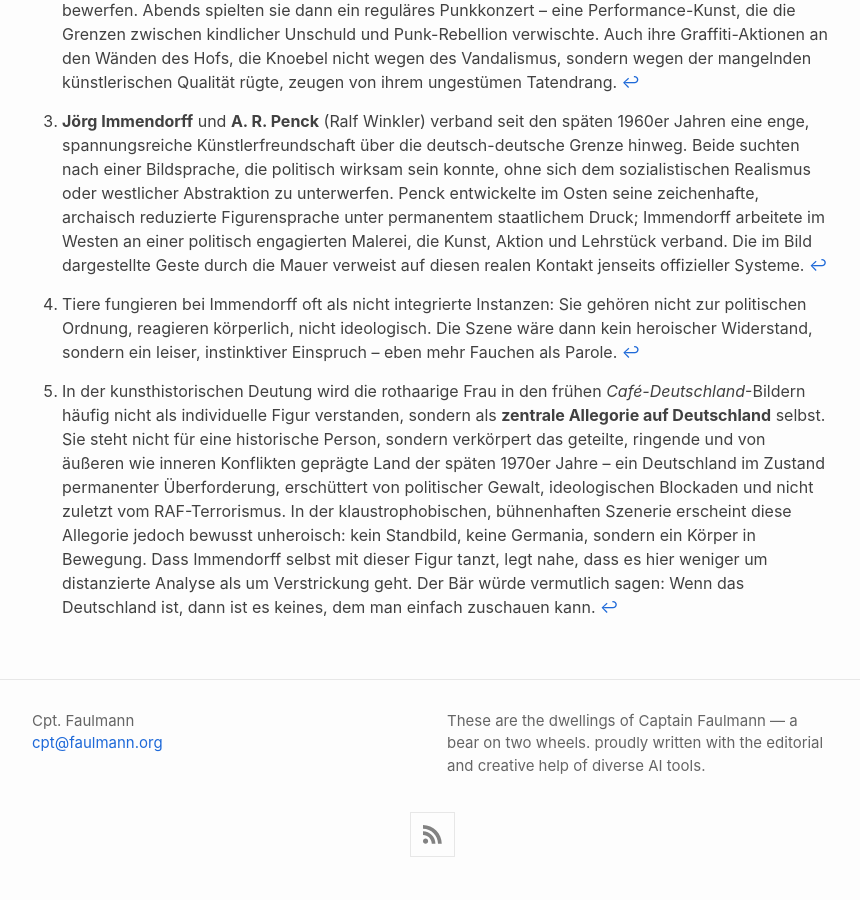
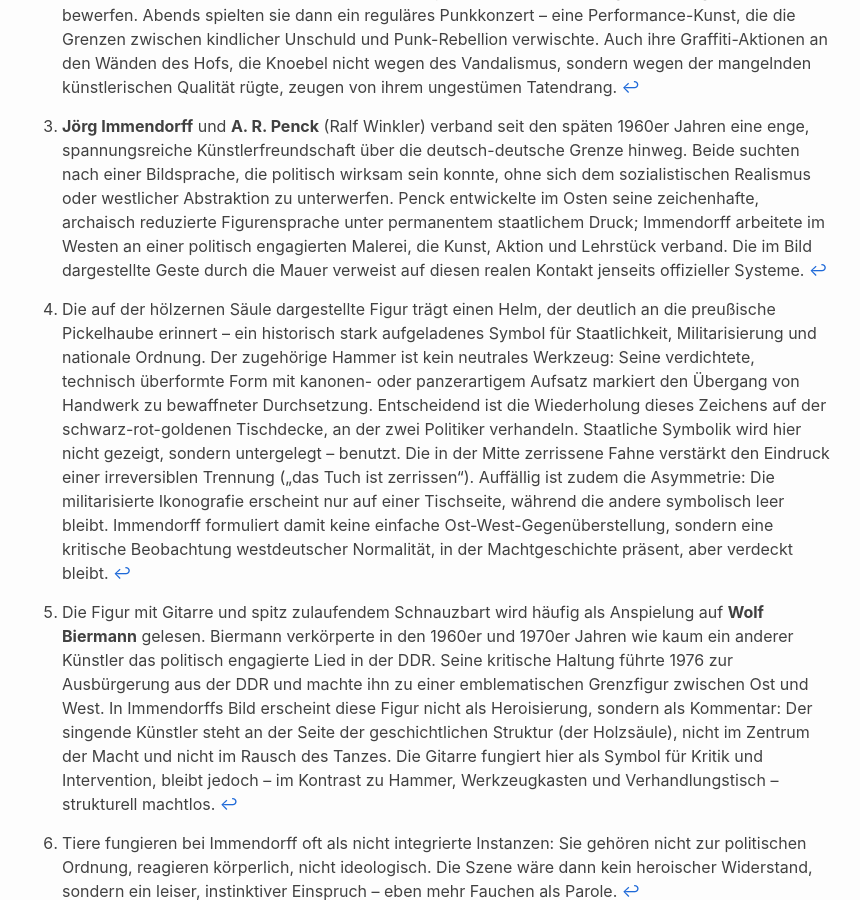
Before and after one commit to cgars/faulmann, a Jekyll site: the page built from _posts/2025-12-12-cafee.md, in a window 1280 px wide and 900 px high, scrolled down 12026 px. Shown: the whole window, without its empty margins (208-1068 px from the left). Built offline with Jekyll 4.4.1, drawn with Linux system fonts in a browser that asks for light colours.

Commit message:
Some footnotes

```diff
--- a/_posts/2025-12-12-cafee.md
+++ b/_posts/2025-12-12-cafee.md
@@ -265,7 +265,7 @@
 
 Faulmann bemerkte, dass die militarisierte Symbolik nur auf einer Seite des Tisches lag. Die andere blieb auffällig leer. Kein Gegensymbol. Kein Gegenmythos. Nur Fläche.
 
-Vielleicht, dachte er, war das keine Darstellung von Gleichgewicht, sondern von Asymmetrie. Nicht zwei Seiten, die sich spiegeln – sondern eine, die ihre Geschichte mitbringt, und eine, der sie fehlt.
+Vielleicht, dachte er, war das keine Darstellung von Gleichgewicht, sondern von Asymmetrie. Nicht zwei Seiten, die sich spiegeln – sondern eine, die ihre Geschichte mitbringt, und eine, der sie fehlt.[^j]
 
 Faulmann ließ den Blick an der hölzernen Säule entlangwandern.
 Rechts davon, fast eingeklemmt in das geschnitzte Gefüge, stand eine weitere Figur. Eine Gitarre in der hand der Hand. Ein schmaler, spitz zulaufender Schnauzbart. Die Haltung leicht nach vorn geneigt, als sei sie gerade im Begriff zu singen – oder es lieber gleich wieder zu lassen.
@@ -278,7 +278,7 @@
 
 Vielleicht, dachte er, war das kein Trostbild.
 Eher eine Erinnerung daran, dass Kritik zwar hörbar sein kann –
-aber nicht automatisch tragend wird.
+aber nicht automatisch tragend wird.[^k]
 
 Und oben, im Gebälk der Bonner Republik, an einer Art Stammtisch, eine **erhobene Hand**. Ein Gruß, der keiner mehr sein dürfte – und doch da war. Nicht als Zentrum des Bildes, sondern als Hintergrundrauschen. Nicht der offene Schrecken. Sondern das Mitlaufen. In dieser Konstellation verdichten sich Verdrängung und das Wiederaufleben dunkler deutscher Geschichte und Ideologie: Der Hitlergruß erscheint nicht als isolierte Provokation, sondern als Teil einer unheimlichen, latenten Gewalt, die den Raum durchzieht – und doch spürbar bleibt. Man könnte sagen: Auch das gehört zum Raum, selbst wenn man so tut, als säße es nicht mit am politischen Tisch. Und dann ist da oben ein kleines, katzenhaftes Wesen, das den Alt-Nazi anfaucht – ein tapferes Tier, das etwas entgegensetzt, das man nicht erziehen kann [^h].
 
@@ -408,3 +408,8 @@
 [^h]: Tiere fungieren bei Immendorff oft als nicht integrierte Instanzen: Sie gehören nicht zur politischen Ordnung, reagieren körperlich, nicht ideologisch. Die Szene wäre dann kein heroischer Widerstand, sondern ein leiser, instinktiver Einspruch – eben mehr Fauchen als Parole.
 
 [^i]: Carmen Knoebel beschrieb die frühen Punks später als sehr liebe Leute. Manche tranken nicht einmal Alkohol. Es gab eine Grundfröhlichkeit, eine Lust am Versuch. Die Gewalt, sagte sie später, kam erst mit der zweiten Welle. Mit denen, die das aggressive Bild missverstanden. Mit den Vorstadtprolls, die nur die Oberfläche kopierten. ZK, die Vorgängerband von Die Toten Hosen, repräsentierte den hedonistischen, chaotischen Flügel des Punk. Ihr Sänger, Campino (Andreas Frege), wird von Carmen Knoebel schon damals als herausragende „Persönlichkeit“ beschrieben: „frech, aber charmant“ und überraschend wohlerzogen. ZK stand für den Spaßfaktor. Während andere Bands intellektuelle Konzepte verfolgten, wollten ZK unterhalten. Ein legendäres Beispiel für ihren dadaistischen Humor war das „Kinderkonzert“ im Okie-Dokie in Neuss. Die Band trat nachmittags in Clownskostümen vor Kindern auf, ließ diese auf der Bühne Blockflöte spielen und sich mit „Bergen von Negerküssen“ bewerfen. Abends spielten sie dann ein reguläres Punkkonzert – eine Performance-Kunst, die die Grenzen zwischen kindlicher Unschuld und Punk-Rebellion verwischte. Auch ihre Graffiti-Aktionen an den Wänden des Hofs, die Knoebel nicht wegen des Vandalismus, sondern wegen der mangelnden künstlerischen Qualität rügte, zeugen von ihrem ungestümen Tatendrang.
+
+[^j]: Die auf der hölzernen Säule dargestellte Figur trägt einen Helm, der deutlich an die preußische Pickelhaube erinnert – ein historisch stark aufgeladenes Symbol für Staatlichkeit, Militarisierung und nationale Ordnung. Der zugehörige Hammer ist kein neutrales Werkzeug: Seine verdichtete, technisch überformte Form mit kanonen- oder panzerartigem Aufsatz markiert den Übergang von Handwerk zu bewaffneter Durchsetzung. Entscheidend ist die Wiederholung dieses Zeichens auf der schwarz-rot-goldenen Tischdecke, an der zwei Politiker verhandeln. Staatliche Symbolik wird hier nicht gezeigt, sondern untergelegt – benutzt. Die in der Mitte zerrissene Fahne verstärkt den Eindruck einer irreversiblen Trennung („das Tuch ist zerrissen“). Auffällig ist zudem die Asymmetrie: Die militarisierte Ikonografie erscheint nur auf einer Tischseite, während die andere symbolisch leer bleibt. Immendorff formuliert damit keine einfache Ost-West-Gegenüberstellung, sondern eine kritische Beobachtung westdeutscher Normalität, in der Machtgeschichte präsent, aber verdeckt bleibt.
+
+
+[^k]: Die Figur mit Gitarre und spitz zulaufendem Schnauzbart wird häufig als Anspielung auf **Wolf Biermann** gelesen. Biermann verkörperte in den 1960er und 1970er Jahren wie kaum ein anderer Künstler das politisch engagierte Lied in der DDR. Seine kritische Haltung führte 1976 zur Ausbürgerung aus der DDR und machte ihn zu einer emblematischen Grenzfigur zwischen Ost und West. In Immendorffs Bild erscheint diese Figur nicht als Heroisierung, sondern als Kommentar: Der singende Künstler steht an der Seite der geschichtlichen Struktur (der Holzsäule), nicht im Zentrum der Macht und nicht im Rausch des Tanzes. Die Gitarre fungiert hier als Symbol für Kritik und Intervention, bleibt jedoch – im Kontrast zu Hammer, Werkzeugkasten und Verhandlungstisch – strukturell machtlos.
```
